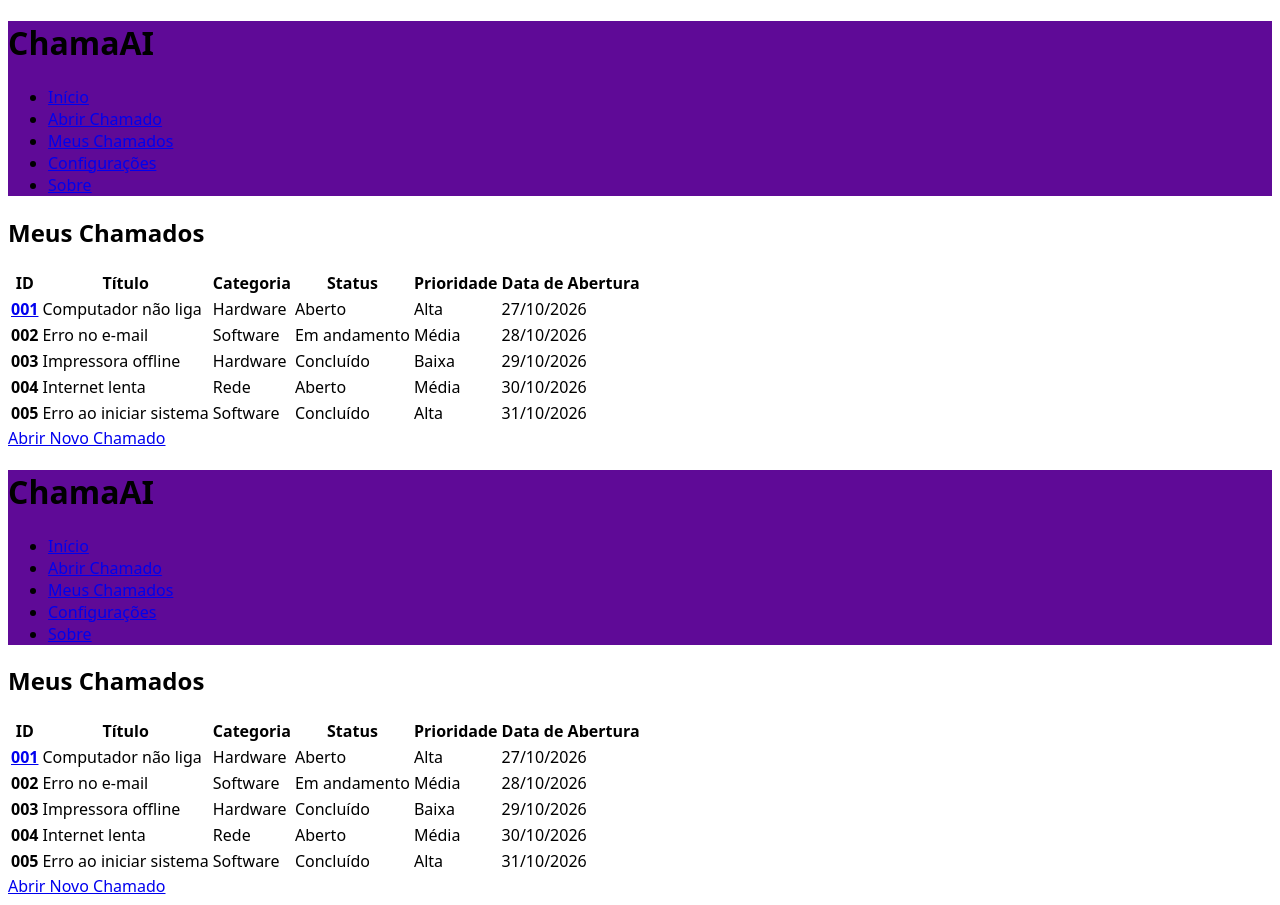
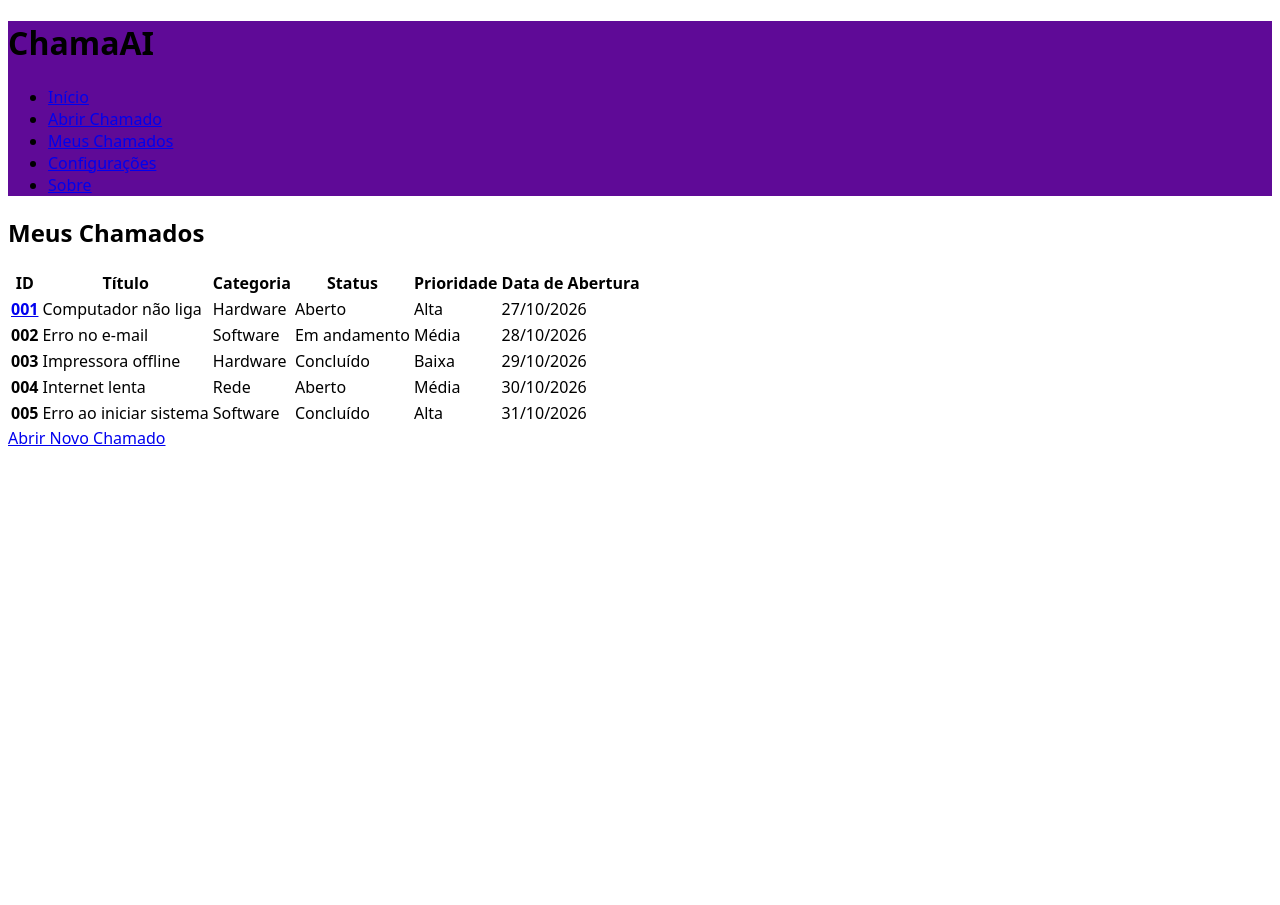
Before and after one commit to ovitordev/Projeto-Help-Desk, a plain HTML site: page chamados.html in a window 1280 px wide. After the commit the page ends 800 px from the top, so only its background shows below. Drawn offline with Linux system fonts and the light colour scheme.

Commit message:
corrigindo erro em chamados.html

```diff
--- a/chamados.html
+++ b/chamados.html
@@ -1,89 +1,4 @@
 <!DOCTYPE html>
-<html lang="pt-BR">
-
-<head>
-    <meta charset="UTF-8">
-    <meta name="viewport" content="width=device-width, initial-scale=1.0">
-    <title>Meus Chamados | ChamaAI</title>
-</head>
-
-<body>
-    <header>
-        <h1>ChamaAI</h1>
-        <nav>
-            <ul>
-                <li><a href="index.html">Início</a></li>
-                <li><a href="abrir-chamado.html">Abrir Chamado</a></li>
-                <li><a href="chamados.html">Meus Chamados</a></li>
-                <li><a href="#">Configurações</a></li>
-                <li><a href="#">Sobre</a></li>
-            </ul>
-        </nav>
-    </header>
-
-    <main>
-        <h2>Meus Chamados</h2>
-
-        <table>
-            <thead>
-                <tr>
-                    <th scope="col">ID</th>
-                    <th scope="col">Título</th>
-                    <th scope="col">Categoria</th>
-                    <th scope="col">Status</th>
-                    <th scope="col">Prioridade</th>
-                    <th scope="col">Data de Abertura</th>
-                </tr>
-            </thead>
-            <tbody>
-                <tr>
-                    <th scope="row"><a href="detalhes.html">001</a></th>
-                    <td>Computador não liga</td>
-                    <td>Hardware</td>
-                    <td>Aberto</td>
-                    <td>Alta</td>
-                    <td>27/10/2026</td>
-                </tr>
-                <tr>
-                    <th scope="row">002</th>
-                    <td>Erro no e-mail</td>
-                    <td>Software</td>
-                    <td>Em andamento</td>
-                    <td>Média</td>
-                    <td>28/10/2026</td>
-                </tr>
-                <tr>
-                    <th scope="row">003</th>
-                    <td>Impressora offline</td>
-                    <td>Hardware</td>
-                    <td>Concluído</td>
-                    <td>Baixa</td>
-                    <td>29/10/2026</td>
-                </tr>
-                <tr>
-                    <th scope="row">004</th>
-                    <td>Internet lenta</td>
-                    <td>Rede</td>
-                    <td>Aberto</td>
-                    <td>Média</td>
-                    <td>30/10/2026</td>
-                </tr>
-                <tr>
-                    <th scope="row">005</th>
-                    <td>Erro ao iniciar sistema</td>
-                    <td>Software</td>
-                    <td>Concluído</td>
-                    <td>Alta</td>
-                    <td>31/10/2026</td>
-                </tr>
-            </tbody>
-        </table>
-
-        <a href="abrir-chamado.html">Abrir Novo Chamado</a>
-    </main>
-</body>
-
-</html><!DOCTYPE html>
 <html lang="pt-BR">
 
 <head>
```
